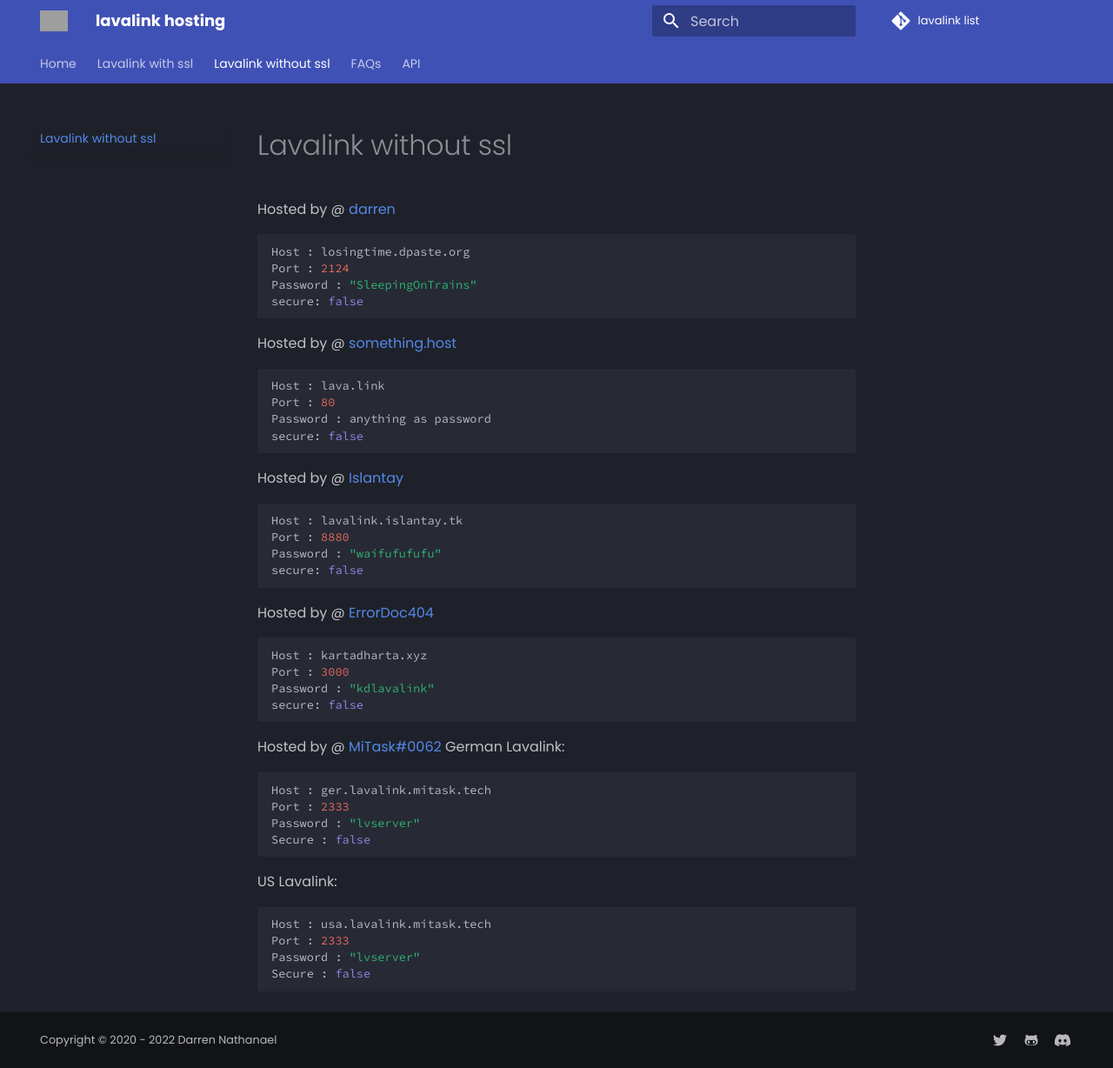
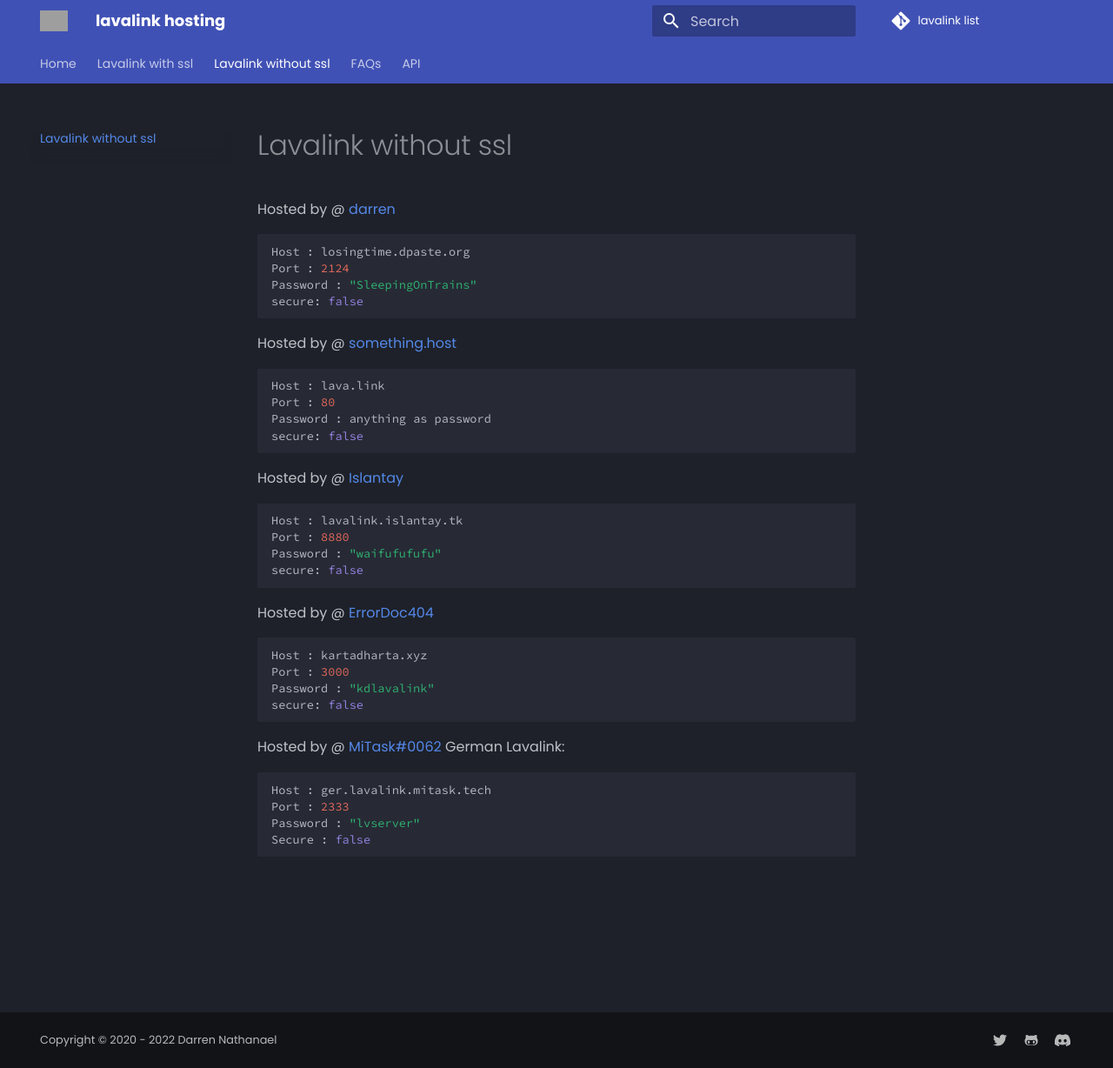
Before and after one commit to DarrenOfficial/lavalink-list, an MkDocs documentation site: the page built from docs/NoSSL/lavalink-without-ssl.md, in a window 1280 px wide and 1228 px high. Shown: the whole window at 87% size. Built offline with MkDocs 1.6.1 and Material for MkDocs 9.7.7, drawn with Linux system fonts in a browser that asks for light colours; comment, search, counter and statistics services are not loaded; grey boxes are pictures that could not be loaded.

Commit message:
Update lavalink-without-ssl.md

````diff
--- a/docs/NoSSL/lavalink-without-ssl.md
+++ b/docs/NoSSL/lavalink-without-ssl.md
@@ -42,11 +42,3 @@ Port : 2333
 Password : "lvserver"
 Secure : false
 ```
-
-US Lavalink:
-```bash
-Host : usa.lavalink.mitask.tech
-Port : 2333
-Password : "lvserver"
-Secure : false
-```
````
